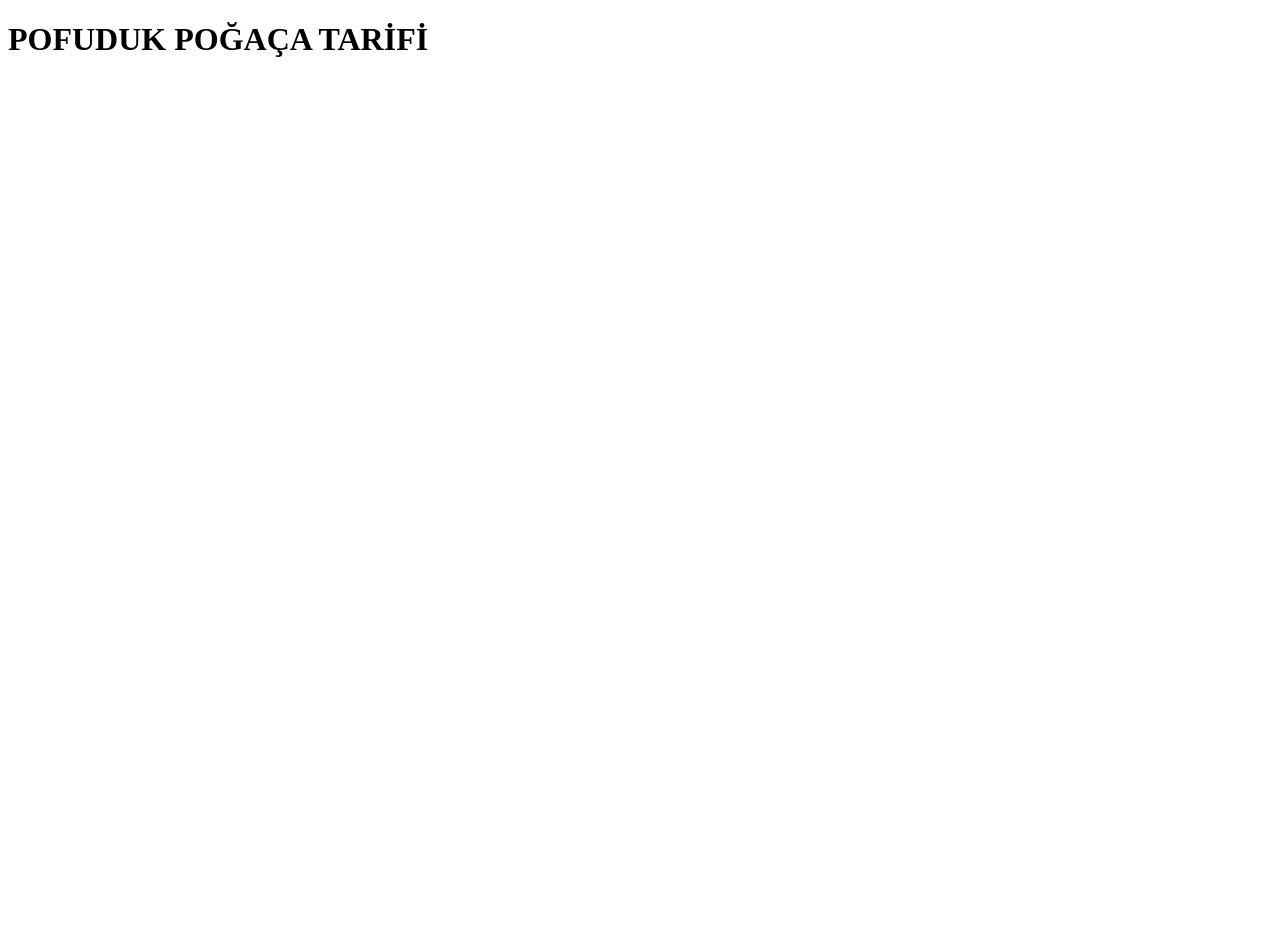
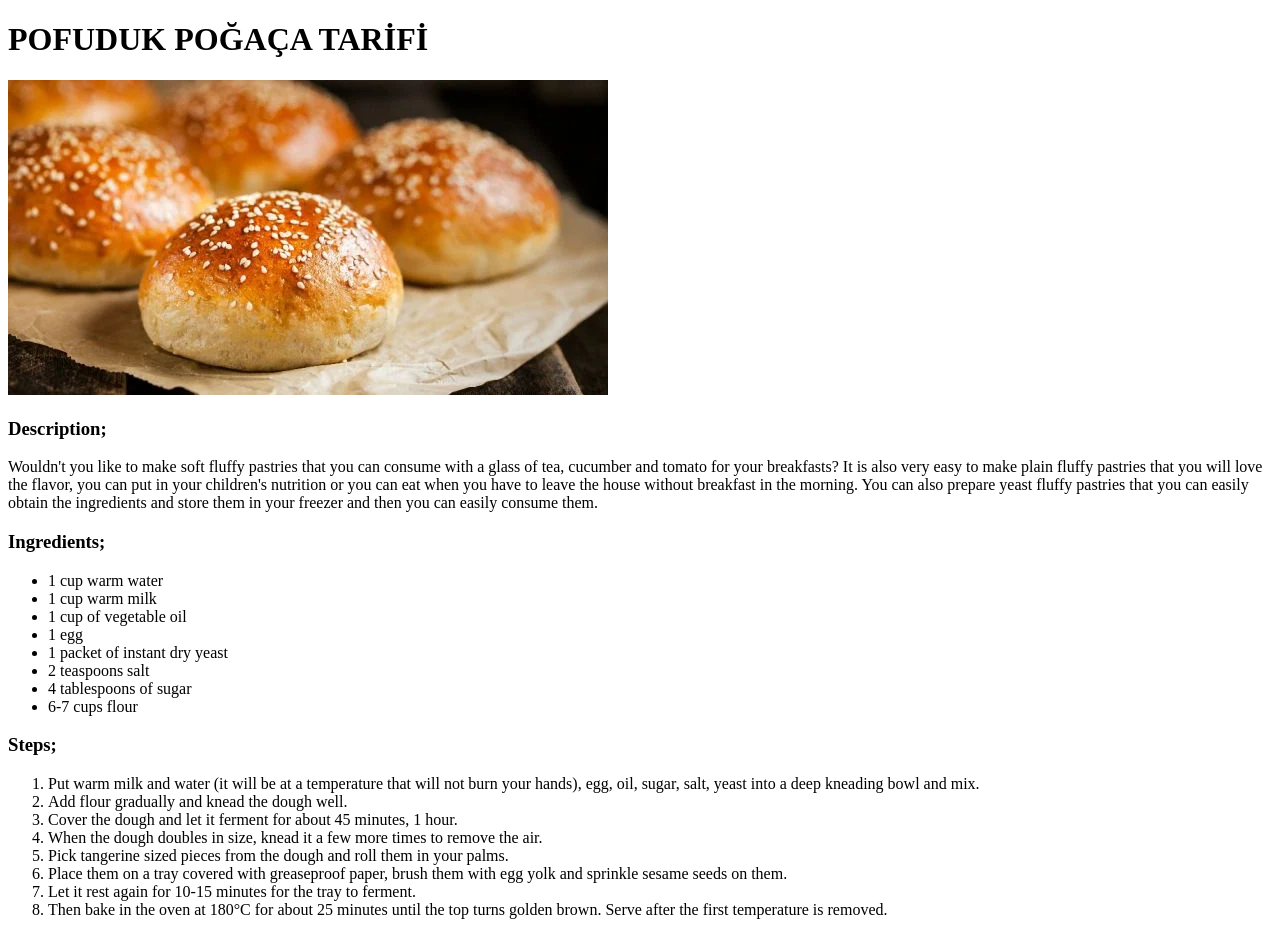
Before and after one commit to CanerSonerSEKER/odin-recipes, a plain HTML site: page Recipes/pogaca.html in a window 1280 px wide. Before the commit the page ends 800 px from the top, so only its background shows below. Drawn offline with Linux system fonts and the light colour scheme.

Commit message:
Making the Fluffy Pastry recipe and adding the appropriate picture and transition to the 2nd recipe.

```diff
--- a/Recipes/pogaca.html
+++ b/Recipes/pogaca.html
@@ -8,5 +8,31 @@
 </head>
 <body>
     <h1> POFUDUK POĞAÇA TARİFİ </h1>
+    <img src="../images/pofuduk-pogaca-tarifi.jpg" alt="Fluffy Pastry Recipe">
+    <h3> Description; </h3>
+    <p> Wouldn't you like to make soft fluffy pastries that you can consume with a glass of tea, cucumber and tomato for your breakfasts? It is also very easy to make plain fluffy pastries that you will love the flavor, you can put in your children's nutrition or you can eat when you have to leave the house without breakfast in the morning. You can also prepare yeast fluffy pastries that you can easily obtain the ingredients and store them in your freezer and then you can easily consume them. </p>
+    <h3> Ingredients; </h3>
+    <ul>
+        <li> 1 cup warm water </li>
+        <li> 1 cup warm milk </li>
+        <li> 1 cup of vegetable oil </li>
+        <li> 1 egg </li>
+        <li> 1 packet of instant dry yeast </li>
+        <li> 2 teaspoons salt </li>
+        <li> 4 tablespoons of sugar </li>
+        <li> 6-7 cups flour </li>
+    </ul>
+    <h3> Steps; </h3>
+    <ol>
+        <li> Put warm milk and water (it will be at a temperature that will not burn your hands), egg, oil, sugar, salt, yeast into a deep kneading bowl and mix. </li>
+        <li> Add flour gradually and knead the dough well. </li>
+        <li> Cover the dough and let it ferment for about 45 minutes, 1 hour. </li>
+        <li> When the dough doubles in size, knead it a few more times to remove the air. </li>
+        <li> Pick tangerine sized pieces from the dough and roll them in your palms. </li>
+        <li> Place them on a tray covered with greaseproof paper, brush them with egg yolk and sprinkle sesame seeds on them. </li>
+        <li> Let it rest again for 10-15 minutes for the tray to ferment. </li>
+        <li> Then bake in the oven at 180°C for about 25 minutes until the top turns golden brown. Serve after the first temperature is removed. </li>
+    </ol>
+
 </body>
 </html>
```
Also changed, not shown: Recipes/whitebeanstewwithmeat.html (added), images/pofuduk-pogaca-tarifi.jpg (added).
